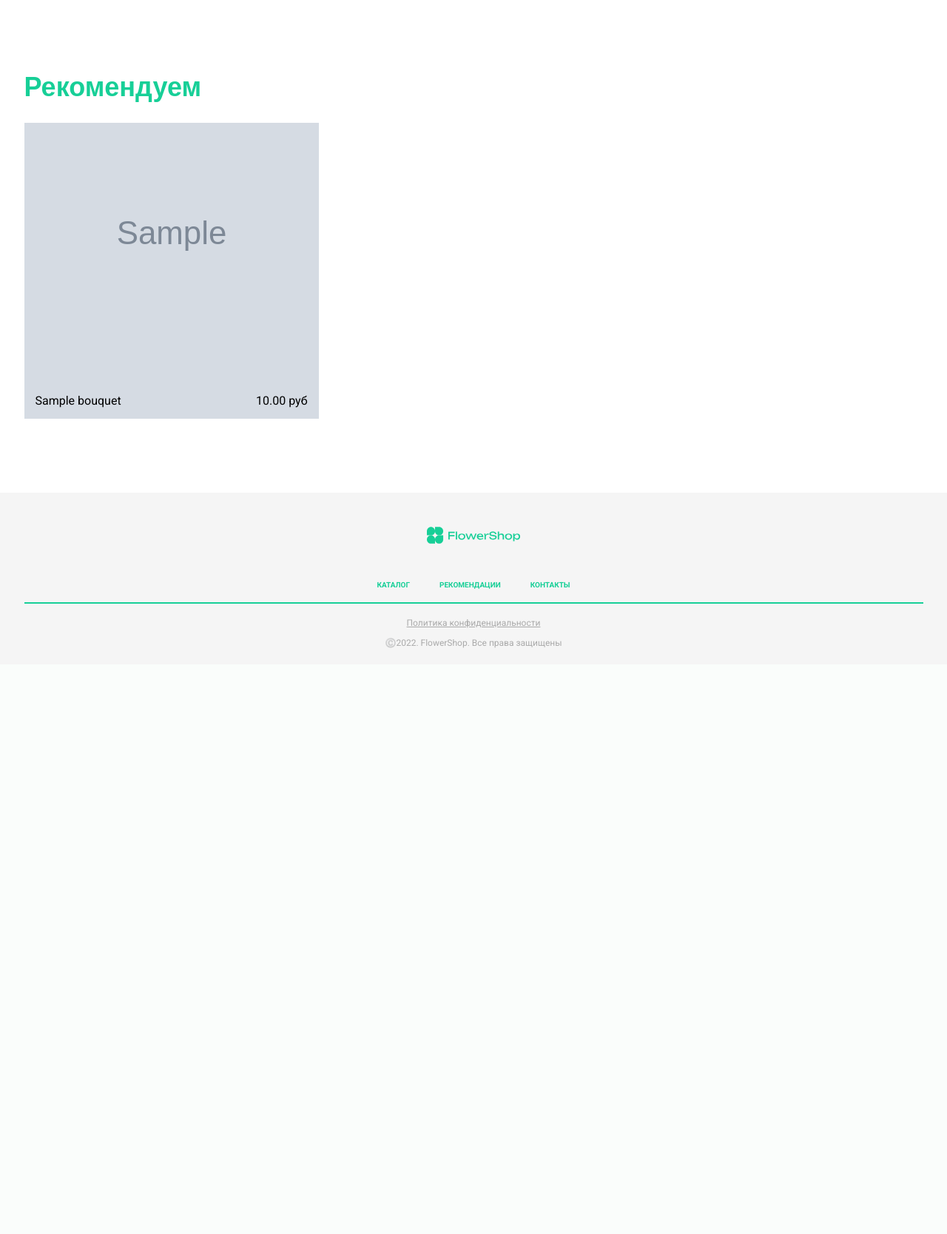
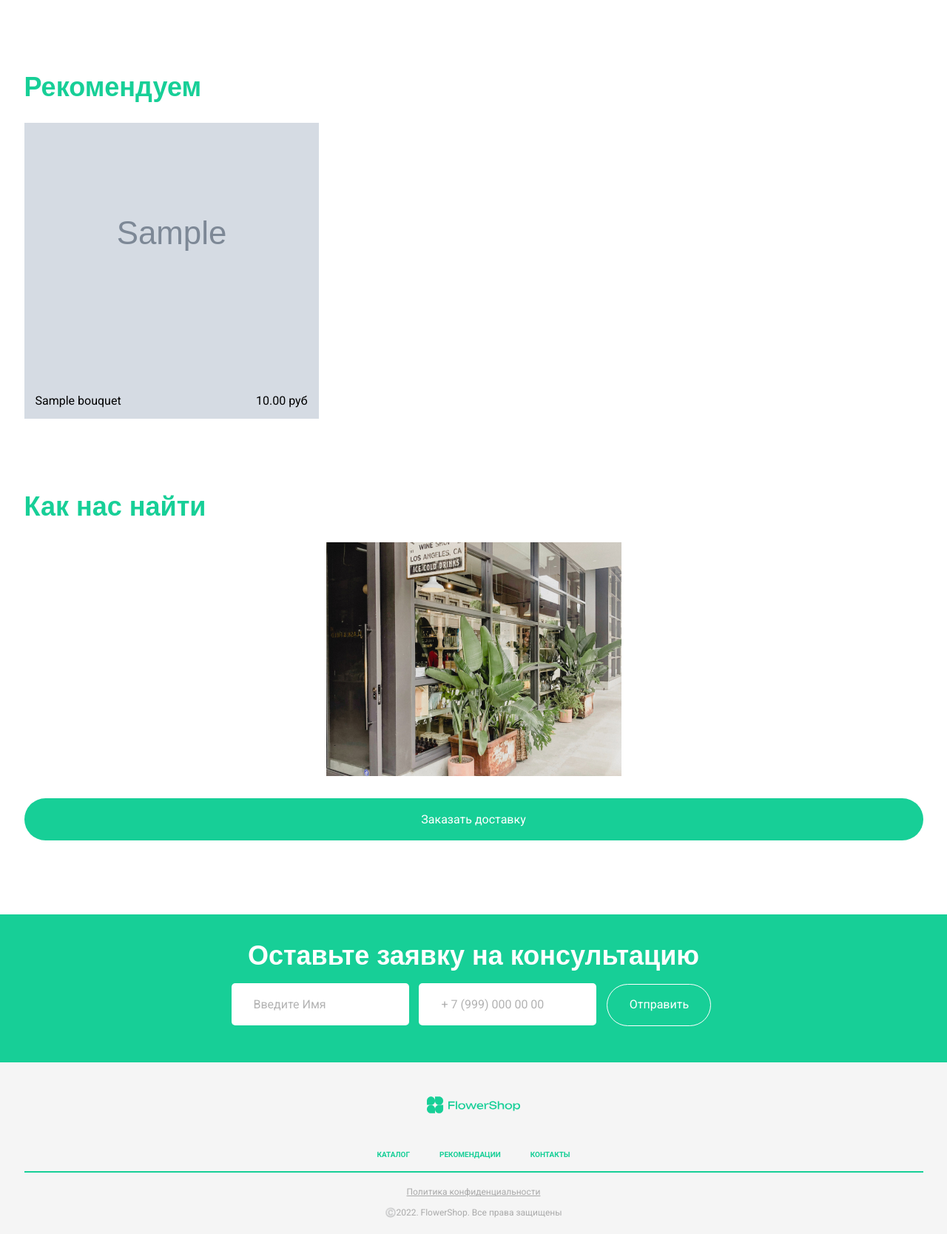
Before and after one commit to Skripko-A/FlowerShop, a Django app: page / in a window 1280 px wide. Shown: the part 694-2362 px from the top of the page at 74% size. Before the commit the page ends 1570 px from the top, so only its background shows below. Run offline with Django 5.2, Linux system fonts and the light colour scheme; tables that the repository leaves empty hold one stand-in row (values such as "Sample post"); grey boxes marked "Sample" are stand-in pictures; a map, chart or similar area stays blank; some web fonts are replaced.

Commit message:
Added contacts block and store addresses

```diff
--- /dev/null
+++ b/templates/_contacts.html
@@ -0,0 +1,24 @@
+{% load static %}
+<section id="contacts">
+    <div class="container">
+        <div class="contacts">
+            <div class="title">Как нас найти</div>
+            <div class="contacts__elems ficb">
+                <div class="contacts__block">
+                    {% for store in stores %}
+                        <div class="contacts__block_item ficc">
+                            <div class="contacts__block_intro">{{ store.address }}</div>
+                            <a href="tel:{{ store.phone }}" class="contacts__block_tel">{{ store.phone }}</a>
+                        </div>
+                    {% endfor %}
+                </div>
+                <img src="{% static 'img/contactsImg.jpg' %}" alt="contactsImg" class="contacts__img">
+<!--                TODO если хотим карту, доделать адреса -->
+                <div class="contacts__map">
+                    <script type="text/javascript" charset="utf-8" async src="https://api-maps.yandex.ru/services/constructor/1.0/js/?um=constructor%3Af39d7a7f1829359b6ffe21ab6356fcaeace17d528d6522dba8772f885c8b1a7d&amp;width=398&amp;height=316&amp;lang=ru_RU&amp;scroll=true"></script>
+                </div>
+            </div>
+            <button class="btn contacts__btn">Заказать доставку</button>
+        </div>
+    </div>
+</section>
--- a/templates/index.html
+++ b/templates/index.html
@@ -38,4 +38,20 @@
         </div>
     </div>
 </section>
+
+{% include '_contacts.html' with stores=stores %}
+
+<section id="consultation">
+<div class="container">
+    <div class="consultation">
+        <div class="title consultation__title">Оставьте заявку на консультацию</div>
+        <form action="#" class="consultation__form">
+            <input type="text" name="fname" class="consultation__form_input" placeholder="Введите Имя" required>
+            <input type="text" name="tel" class="consultation__form_input" placeholder="+ 7 (999) 000 00 00" required>
+            <button type="submit" class="consultation__form_btn">Отправить</button>
+        </form>
+    </div>
+</div>
+</section>
+
 {% endblock %}
```
